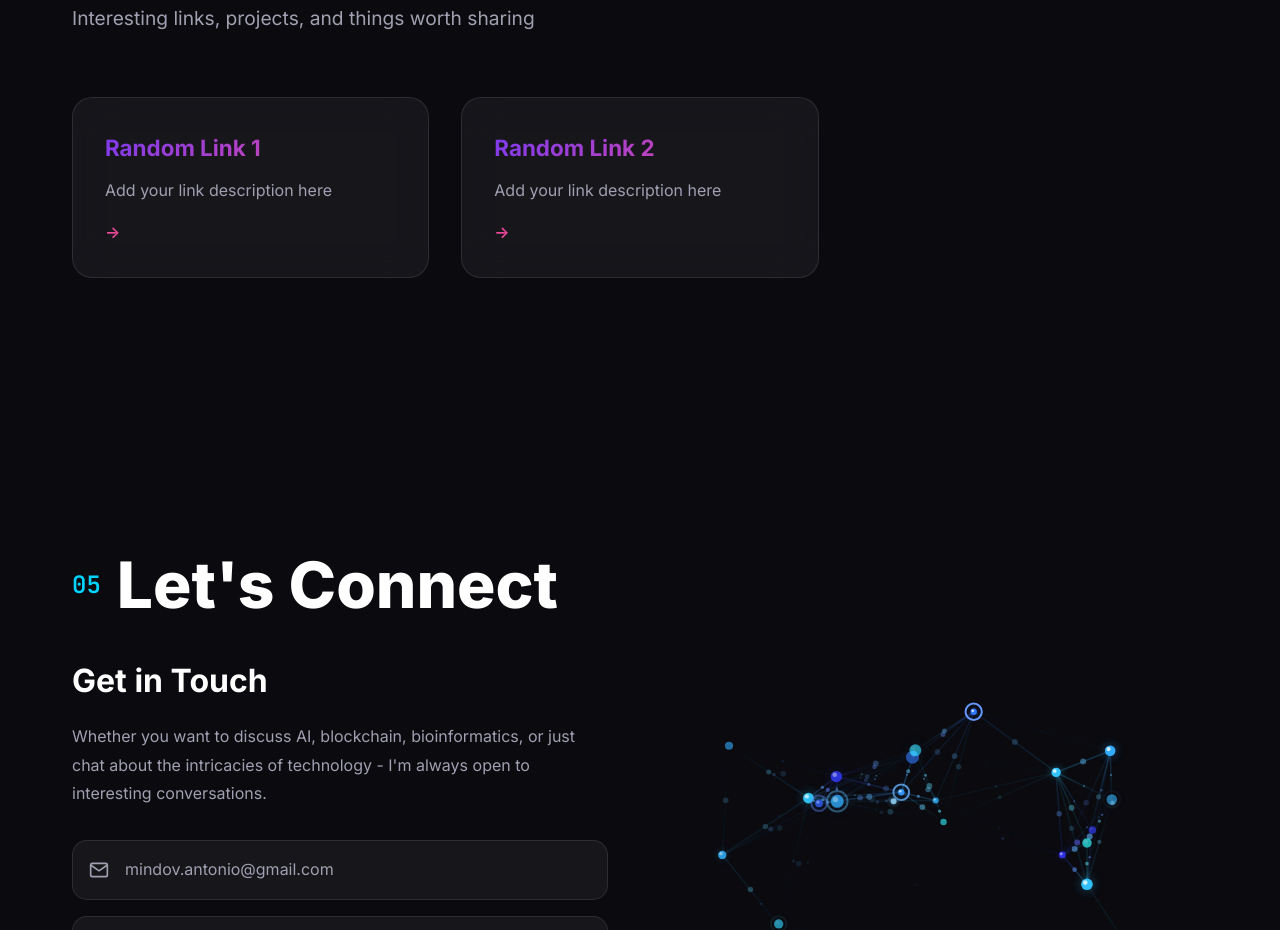
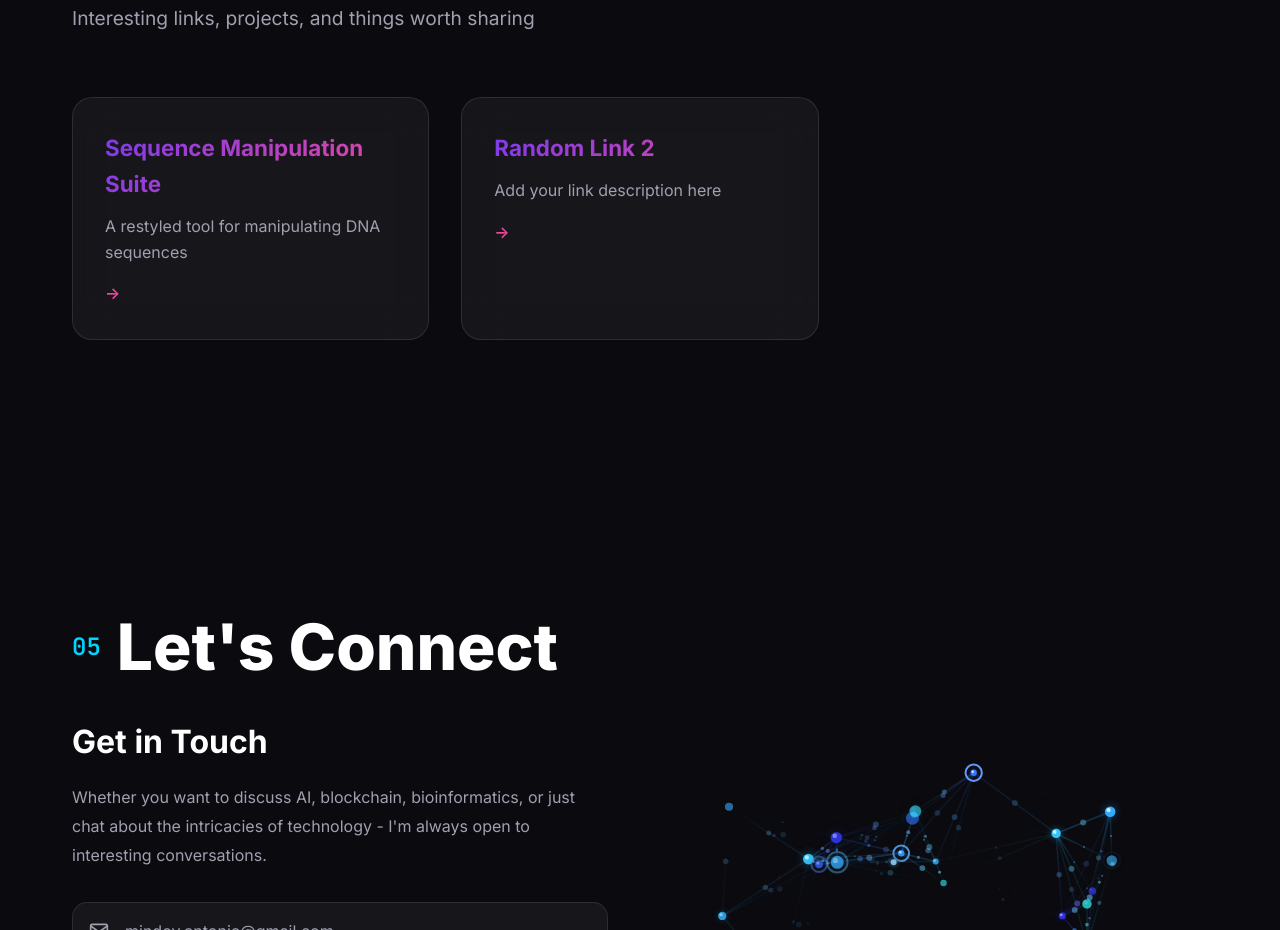
Before and after one commit to rokn/rokn.github.io, a plain HTML site: page index.html in a window 1280 px wide. Shown: the part 9537-10467 px from the top of the page. Drawn offline with Linux system fonts and the light colour scheme; animation ran at ten frames a second.

Commit message:
Add icon

```diff
--- a/data.json
+++ b/data.json
@@ -257,9 +257,9 @@
   ],
   "links": [
     {
-      "title": "Random Link 1",
-      "url": "https://example.com",
-      "description": "Add your link description here"
+      "title": "Sequence Manipulation Suite",
+      "url": "https://rokn.github.io/sequence_manipulation_suite",
+      "description": "A restyled tool for manipulating DNA sequences"
     },
     {
       "title": "Random Link 2",
--- a/index.html
+++ b/index.html
@@ -2,6 +2,10 @@
 <html lang="en">
 
 <head>
+  <link rel="apple-touch-icon" sizes="180x180" href="/apple-touch-icon.png">
+  <link rel="icon" type="image/png" sizes="32x32" href="/favicon-32x32.png">
+  <link rel="icon" type="image/png" sizes="16x16" href="/favicon-16x16.png">
+  <link rel="manifest" href="/site.webmanifest">
   <meta charset="UTF-8">
   <meta name="viewport" content="width=device-width, initial-scale=1.0">
   <meta name="description"
```
Also changed, not shown: android-chrome-192x192.png (added), android-chrome-512x512.png (added), apple-touch-icon.png (added), favicon-16x16.png (added), favicon-32x32.png (added), favicon.1.ico (added), favicon.ico (added), site.webmanifest (added).
